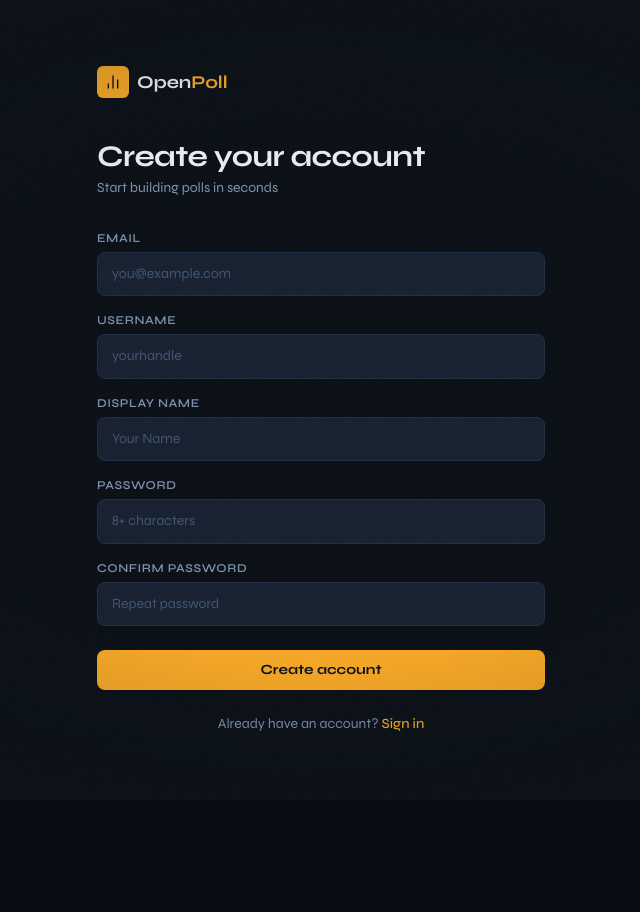
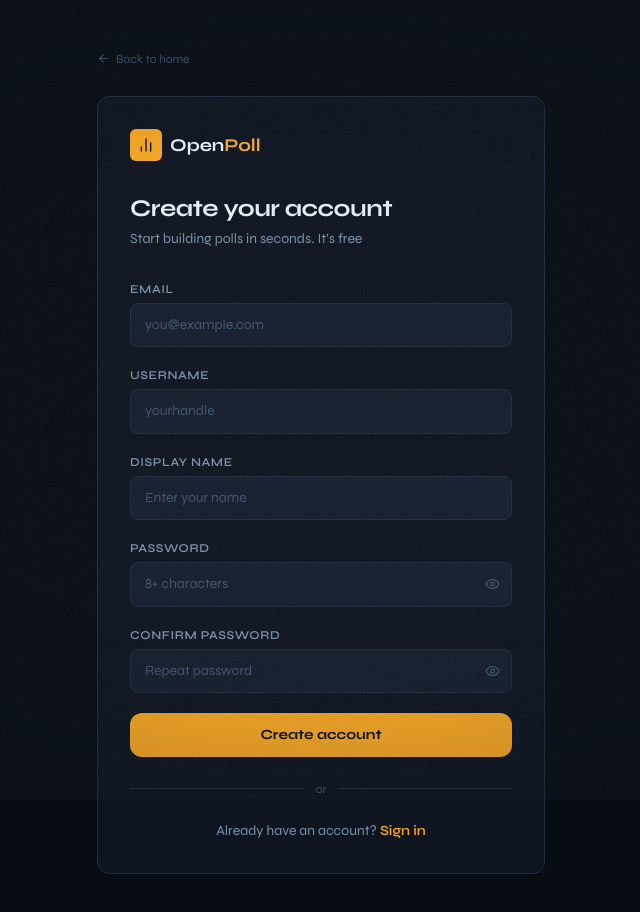
Before and after one commit to kessie2862/openpoll-frontend, a Next.js app: page /register in a window 1280 px wide. Shown: the top 912 px of the page, without its empty margins (319-959 px from the left). Before the commit the page ends 800 px from the top, so only its background shows below. Built offline with nearby package versions, Linux system fonts and the light colour scheme; no server answers.

Commit message:
feat: add a back to home link

```diff
--- a/src/app/(auth)/login/page.tsx
+++ b/src/app/(auth)/login/page.tsx
@@ -1,6 +1,7 @@
 'use client';
 
 import { useState } from 'react';
+import { useSearchParams } from 'next/navigation';
 import Link from 'next/link';
 import { useRouter } from 'next/navigation';
 import { useForm } from 'react-hook-form';
@@ -8,7 +9,7 @@ import { z } from 'zod';
 import { zodResolver } from '@hookform/resolvers/zod';
 import { useAuthStore } from '@/src/store/auth';
 import { extractErrorMessage } from '@/src/lib/api';
-import { Eye, EyeOff, BarChart2 } from 'lucide-react';
+import { Eye, EyeOff, BarChart2, ArrowLeft } from 'lucide-react';
 
 const schema = z.object({
   email: z.string().email('Enter a valid email'),
@@ -22,6 +23,8 @@ export default function LoginPage() {
   const [serverError, setServerError] = useState('');
   const [showPass, setShowPass] = useState(false);
 
+  const searchParams = useSearchParams();
+
   const {
     register,
     handleSubmit,
@@ -34,17 +37,28 @@ export default function LoginPage() {
     setServerError('');
     try {
       await login(data.email, data.password);
-      router.push('/dashboard');
+      const next = searchParams.get('next') || '/dashboard';
+      router.push(next);
     } catch (err) {
       setServerError(extractErrorMessage(err));
     }
   };
 
   return (
-    <div className="min-h-screen flex items-center justify-center px-4">
-      <div className="w-full max-w-md fade-up">
-        {/* Logo */}
-        <div className="flex items-center gap-2 mb-10">
+    <div className="min-h-screen flex flex-col items-center justify-center px-4 py-12">
+      {/* Back to home */}
+      <div className="w-full max-w-md mb-6">
+        <Link
+          href="/"
+          className="inline-flex items-center gap-1.5 text-xs text-(--text-muted) hover:text-(--text-primary) transition-colors"
+        >
+          <ArrowLeft size={13} /> Back to home
+        </Link>
+      </div>
+
+      {/* Card */}
+      <div className="w-full max-w-md card-glow p-8 fade-up group">
+        <div className="flex items-center gap-2 mb-8">
           <div className="w-8 h-8 rounded-md bg-(--accent) flex items-center justify-center">
             <BarChart2 size={16} className="text-(--bg-base)" />
           </div>
@@ -53,12 +67,12 @@ export default function LoginPage() {
           </span>
         </div>
 
-        <h1 className="text-3xl font-bold mb-1">Welcome back</h1>
+        <h1 className="text-2xl font-bold mb-1">Welcome back</h1>
         <p className="text-(--text-secondary) mb-8 text-sm">
           Sign in to manage your polls
         </p>
 
-        <form onSubmit={handleSubmit(onSubmit)} className="space-y-4">
+        <form onSubmit={handleSubmit(onSubmit)} className="space-y-5">
           <div>
             <label className="block text-xs font-semibold text-(--text-secondary) uppercase tracking-wider mb-1.5">
               Email
@@ -71,7 +85,7 @@ export default function LoginPage() {
               autoComplete="email"
             />
             {errors.email && (
-              <p className="text-red-400 text-xs mt-1">
+              <p className="text-red-400 text-xs mt-1.5">
                 {errors.email.message}
               </p>
             )}
@@ -92,20 +106,20 @@ export default function LoginPage() {
               <button
                 type="button"
                 onClick={() => setShowPass(!showPass)}
-                className="absolute right-3 top-1/2 -translate-y-1/2 text-(--text-muted) hover:text-(--text-secondary)"
+                className="absolute right-3 top-1/2 -translate-y-1/2 text-(--text-muted) hover:text-(--text-secondary) transition-colors"
               >
                 {showPass ? <EyeOff size={15} /> : <Eye size={15} />}
               </button>
             </div>
             {errors.password && (
-              <p className="text-red-400 text-xs mt-1">
+              <p className="text-red-400 text-xs mt-1.5">
                 {errors.password.message}
               </p>
             )}
           </div>
 
           {serverError && (
-            <div className="bg-red-500/10 border border-red-500/20 rounded-lg px-4 py-3 text-red-400 text-sm">
+            <div className="bg-red-500/10 border border-red-500/20 rounded-xl px-4 py-3 text-red-400 text-sm">
               {serverError}
             </div>
           )}
@@ -113,17 +127,24 @@ export default function LoginPage() {
           <button
             type="submit"
             disabled={isLoading}
-            className="w-full py-2.5 rounded-lg bg-(--accent) text-(--bg-base) font-bold text-sm hover:bg-(--accent-dim) transition-colors disabled:opacity-50 mt-2"
+            className="w-full py-3 rounded-xl bg-(--accent) text-(--bg-base) font-bold text-sm hover:bg-(--accent-dim) transition-colors disabled:opacity-50"
           >
             {isLoading ? 'Signing in…' : 'Sign in'}
           </button>
         </form>
 
-        <p className="text-center text-sm text-(--text-secondary) mt-6">
+        {/* Divider */}
+        <div className="flex items-center gap-3 my-6">
+          <div className="flex-1 border-t border-(--border)" />
+          <span className="text-xs text-(--text-muted)">or</span>
+          <div className="flex-1 border-t border-(--border)" />
+        </div>
+
+        <p className="text-center text-sm text-(--text-secondary)">
           No account?{' '}
           <Link
             href="/register"
-            className="text-(--accent) hover:underline font-medium"
+            className="text-(--accent) hover:underline font-semibold"
           >
             Create one free
           </Link>
--- a/src/app/(auth)/register/page.tsx
+++ b/src/app/(auth)/register/page.tsx
@@ -8,7 +8,7 @@ import { z } from 'zod';
 import { zodResolver } from '@hookform/resolvers/zod';
 import { authApi, extractErrorMessage } from '@/src/lib/api';
 import { useAuthStore } from '@/src/store/auth';
-import { BarChart2 } from 'lucide-react';
+import { BarChart2, ArrowLeft, Eye, EyeOff } from 'lucide-react';
 
 const schema = z
   .object({
@@ -28,11 +28,46 @@ const schema = z
   });
 type FormData = z.infer<typeof schema>;
 
+const FIELDS = [
+  {
+    name: 'email',
+    label: 'Email',
+    type: 'email',
+    placeholder: 'you@example.com',
+  },
+  {
+    name: 'username',
+    label: 'Username',
+    type: 'text',
+    placeholder: 'yourhandle',
+  },
+  {
+    name: 'display_name',
+    label: 'Display name',
+    type: 'text',
+    placeholder: 'Enter your name',
+  },
+  {
+    name: 'password',
+    label: 'Password',
+    type: 'password',
+    placeholder: '8+ characters',
+  },
+  {
+    name: 'password_confirm',
+    label: 'Confirm password',
+    type: 'password',
+    placeholder: 'Repeat password',
+  },
+] as const;
+
 export default function RegisterPage() {
   const router = useRouter();
   const { login } = useAuthStore();
   const [serverError, setServerError] = useState('');
   const [isLoading, setIsLoading] = useState(false);
+  const [showPass, setShowPass] = useState(false);
+  const [showConfirm, setShowConfirm] = useState(false);
 
   const {
     register,
@@ -57,9 +92,20 @@ export default function RegisterPage() {
   };
 
   return (
-    <div className="min-h-screen flex items-center justify-center px-4 py-12">
-      <div className="w-full max-w-md fade-up">
-        <div className="flex items-center gap-2 mb-10">
+    <div className="min-h-screen flex flex-col items-center justify-center px-4 py-12">
+      {/* Back to home */}
+      <div className="w-full max-w-md mb-6">
+        <Link
+          href="/"
+          className="inline-flex items-center gap-1.5 text-xs text-(--text-muted) hover:text-(--text-primary) transition-colors"
+        >
+          <ArrowLeft size={13} /> Back to home
+        </Link>
+      </div>
+
+      {/* Card */}
+      <div className="w-full max-w-md card-glow p-8 fade-up group">
+        <div className="flex items-center gap-2 mb-8">
           <div className="w-8 h-8 rounded-md bg-(--accent) flex items-center justify-center">
             <BarChart2 size={16} className="text-(--bg-base)" />
           </div>
@@ -68,64 +114,54 @@ export default function RegisterPage() {
           </span>
         </div>
 
-        <h1 className="text-3xl font-bold mb-1">Create your account</h1>
+        <h1 className="text-2xl font-bold mb-1">Create your account</h1>
         <p className="text-(--text-secondary) mb-8 text-sm">
-          Start building polls in seconds
+          Start building polls in seconds. It&apos;s free
         </p>
 
-        <form onSubmit={handleSubmit(onSubmit)} className="space-y-4">
-          {[
-            {
-              name: 'email',
-              label: 'Email',
-              type: 'email',
-              placeholder: 'you@example.com',
-            },
-            {
-              name: 'username',
-              label: 'Username',
-              type: 'text',
-              placeholder: 'yourhandle',
-            },
-            {
-              name: 'display_name',
-              label: 'Display Name',
-              type: 'text',
-              placeholder: 'Your Name',
-            },
-            {
-              name: 'password',
-              label: 'Password',
-              type: 'password',
-              placeholder: '8+ characters',
-            },
-            {
-              name: 'password_confirm',
-              label: 'Confirm Password',
-              type: 'password',
-              placeholder: 'Repeat password',
-            },
-          ].map((f) => (
+        <form onSubmit={handleSubmit(onSubmit)} className="space-y-5">
+          {FIELDS.map((f) => {
+            const isPassword = f.name === 'password';
+            const isConfirm = f.name === 'password_confirm';
+            const showToggle = isPassword || isConfirm;
+            const show = isPassword ? showPass : showConfirm;
+            const toggle = isPassword
+              ? () => setShowPass((v) => !v)
+              : () => setShowConfirm((v) => !v);
+
+            return (
               <div key={f.name}>
                 <label className="block text-xs font-semibold text-(--text-secondary) uppercase tracking-wider mb-1.5">
                   {f.label}
                 </label>
+                <div className="relative">
                   <input
                     {...register(f.name as keyof FormData)}
-                type={f.type}
+                    type={showToggle ? (show ? 'text' : 'password') : f.type}
                     placeholder={f.placeholder}
-                className="field"
+                    className={`field ${showToggle ? 'pr-10' : ''}`}
                   />
+                  {showToggle && (
+                    <button
+                      type="button"
+                      onClick={toggle}
+                      className="absolute right-3 top-1/2 -translate-y-1/2 text-(--text-muted) hover:text-(--text-secondary) transition-colors"
+                    >
+                      {show ? <EyeOff size={15} /> : <Eye size={15} />}
+                    </button>
+                  )}
+                </div>
                 {errors[f.name as keyof FormData] && (
-                <p className="text-red-400 text-xs mt-1">
+                  <p className="text-red-400 text-xs mt-1.5">
                     {errors[f.name as keyof FormData]?.message}
                   </p>
                 )}
               </div>
-          ))}
+            );
+          })}
 
           {serverError && (
-            <div className="bg-red-500/10 border border-red-500/20 rounded-lg px-4 py-3 text-red-400 text-sm">
+            <div className="bg-red-500/10 border border-red-500/20 rounded-xl px-4 py-3 text-red-400 text-sm">
               {serverError}
             </div>
           )}
@@ -133,17 +169,23 @@ export default function RegisterPage() {
           <button
             type="submit"
             disabled={isLoading}
-            className="w-full py-2.5 rounded-lg bg-(--accent) text-(--bg-base) font-bold text-sm hover:bg-(--accent-dim) transition-colors disabled:opacity-50 mt-2"
+            className="w-full py-3 rounded-xl bg-(--accent) text-(--bg-base) font-bold text-sm hover:bg-(--accent-dim) transition-colors disabled:opacity-50"
           >
             {isLoading ? 'Creating account…' : 'Create account'}
           </button>
         </form>
 
-        <p className="text-center text-sm text-(--text-secondary) mt-6">
+        <div className="flex items-center gap-3 my-6">
+          <div className="flex-1 border-t border-(--border)" />
+          <span className="text-xs text-(--text-muted)">or</span>
+          <div className="flex-1 border-t border-(--border)" />
+        </div>
+
+        <p className="text-center text-sm text-(--text-secondary)">
           Already have an account?{' '}
           <Link
             href="/login"
-            className="text-(--accent) hover:underline font-medium"
+            className="text-(--accent) hover:underline font-semibold"
           >
             Sign in
           </Link>
```
Lines whose indentation alone changed are shown as unchanged.
